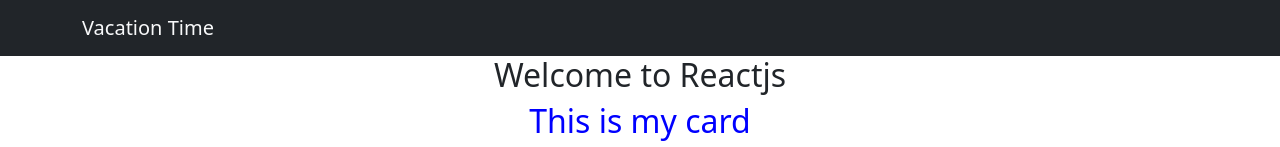
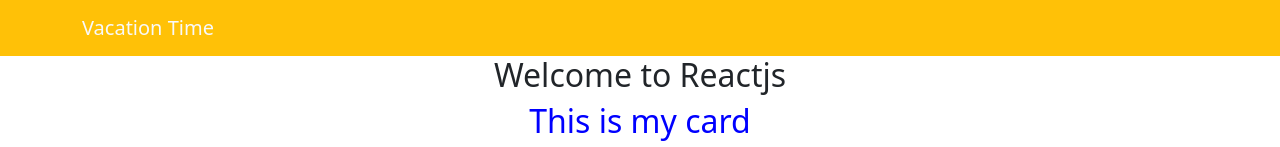
Before and after one commit to nikitapatil311/Project, a React (Create React App) app in the folder project/: page / in a window 1280 px wide. Shown: the top 147 px of the page. Built offline with nearby package versions, Linux system fonts and the light colour scheme.

Commit message:
using dynamic colour

```diff
--- a/project/src/App.js
+++ b/project/src/App.js
@@ -12,7 +12,7 @@
 function App() {
   return (
     <div className="App">
-      <Navbar header="Vacation Time" color="white" expand="sm" />
+      <Navbar header="Vacation Time" color="bg-warning" expand="sm" />
       <h2>Welcome to Reactjs</h2>
       <MyCard />
       <Gallery />
--- a/project/src/components/layout/navbar/Navbar.jsx
+++ b/project/src/components/layout/navbar/Navbar.jsx
@@ -3,7 +3,7 @@
 const Navbar = (props) => {
   return (
     <>
-      <div className="navbar text-bg-dark navbar-expand-sm">
+      <div className={`navbar ${props.color} text-bg-dark navbar-expand-sm`}>
         <div className="container">
           <a href="" className="navbar-brand text-light">
             {props.header}
```
